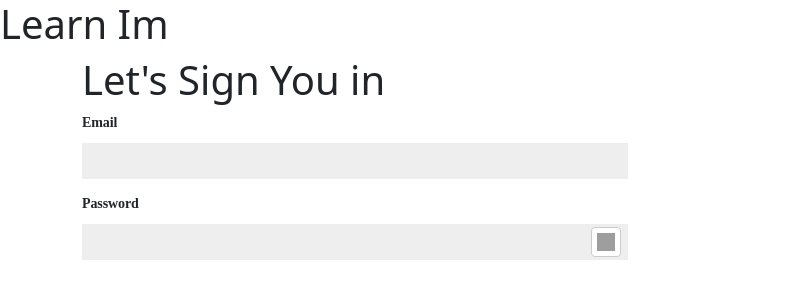
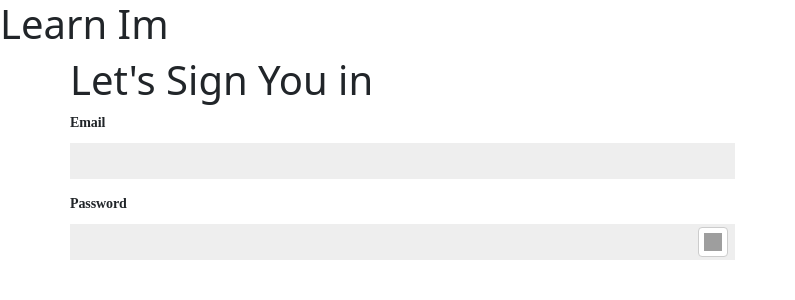
Before and after one commit to Kprasannatradexa/learn-Im, an Angular app: page /auth/login in a window 1280 px wide. Shown: the top 300 px of the page, without its empty margins (0-795 px from the left). Built offline with nearby package versions, Linux system fonts and the light colour scheme; grey boxes are pictures that could not be loaded.

Commit message:
html tag rearranged.

```diff
--- a/src/app/authentication/components/login/login.component.html
+++ b/src/app/authentication/components/login/login.component.html
@@ -1,7 +1,9 @@
 <div class="form-section container">
-  <div class="row">
-    <div class="col-md-6 col-lg-6 col-sm-12 justify-content">
-      <form [formGroup]="loginForm">
+  <form [formGroup]="loginForm">
+    <div class="row">
+      <div
+        class="col-12 col-sm-12 col-md-12 col-lg-6 col-xl-7 p-0 order-1 order-sm-1 order-md-1 order-lg-2 order-xl-2"
+      >
         <h1>Let's Sign You in</h1>
         <app-input
           [type]="'text'"
@@ -18,7 +20,7 @@
           [control]="loginForm.get('password')"
           [errorMessages]="{ required: 'Password is Required' }"
         ></app-input>
-      </form>
+      </div>
     </div>
-  </div>
+  </form>
 </div>
```
